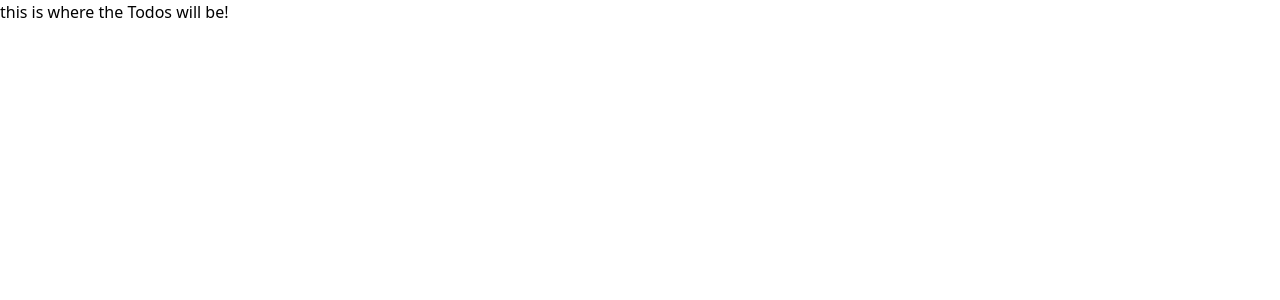
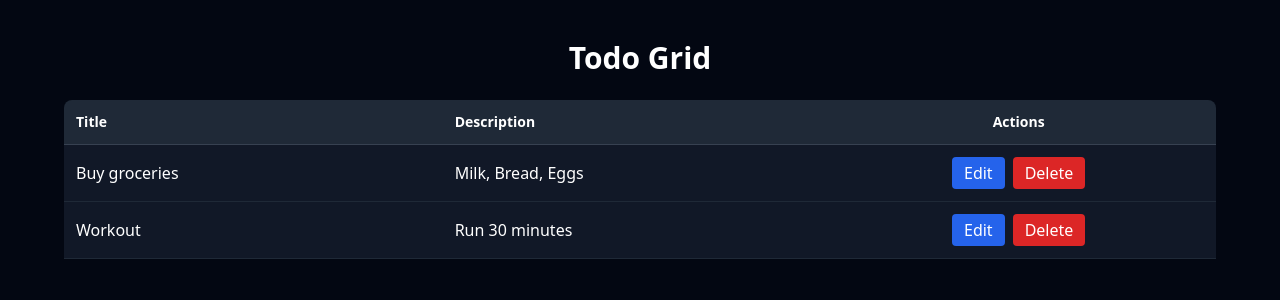
Before and after one commit to anthonysim/react-fastapi-auth-todo, a React (Vite) app in the folder frontend/: page /todos in a window 1280 px wide. Shown: the top 300 px of the page. Built offline with nearby package versions, Linux system fonts and the light colour scheme; sample sign-in values are in the browser's storage.

Commit message:
todolist react component

```diff
--- /dev/null
+++ b/frontend/src/pages/TodoList.tsx
@@ -0,0 +1,115 @@
+import { useState } from "react";
+
+interface Todo {
+  id: number;
+  title: string;
+  description: string;
+}
+
+export default function TodoList() {
+  const [todos, setTodos] = useState<Todo[]>([
+    { id: 1, title: "Buy groceries", description: "Milk, Bread, Eggs" },
+    { id: 2, title: "Workout", description: "Run 30 minutes" },
+  ]);
+  const [editingId, setEditingId] = useState<number | null>(null);
+  const [editedTitle, setEditedTitle] = useState("");
+  const [editedDesc, setEditedDesc] = useState("");
+
+  const startEdit = (todo: Todo) => {
+    setEditingId(todo.id);
+    setEditedTitle(todo.title);
+    setEditedDesc(todo.description);
+  };
+
+  const cancelEdit = () => {
+    setEditingId(null);
+    setEditedTitle("");
+    setEditedDesc("");
+  };
+
+  const saveEdit = (id: number) => {
+    setTodos((prev) =>
+      prev.map((todo) =>
+        todo.id === id
+          ? { ...todo, title: editedTitle, description: editedDesc }
+          : todo
+      )
+    );
+    cancelEdit();
+  };
+
+  const deleteTodo = (id: number) => {
+    setTodos((prev) => prev.filter((todo) => todo.id !== id));
+  };
+
+  return (
+    <div className="min-h-screen p-10 text-white bg-gray-950">
+      <div className="max-w-6xl mx-auto">
+        <h1 className="mb-6 text-3xl font-bold text-center">Todo Grid</h1>
+
+        {/* Grid Header */}
+        <div className="grid grid-cols-3 gap-2 p-3 text-sm font-semibold bg-gray-800 border-b border-gray-700 rounded-t-lg">
+          <div>Title</div>
+          <div>Description</div>
+          <div className="text-center">Actions</div>
+        </div>
+
+        {/* Grid Rows */}
+        {todos.map((todo) => (
+          <div
+            key={todo.id}
+            className="grid items-center grid-cols-3 gap-2 p-3 bg-gray-900 border-b border-gray-800 hover:bg-gray-850"
+          >
+            {editingId === todo.id ? (
+              <>
+                <input
+                  className="p-2 text-white bg-gray-800 border border-gray-700 rounded"
+                  value={editedTitle}
+                  onChange={(e) => setEditedTitle(e.target.value)}
+                />
+                <input
+                  className="p-2 text-white bg-gray-800 border border-gray-700 rounded"
+                  value={editedDesc}
+                  onChange={(e) => setEditedDesc(e.target.value)}
+                />
+                <div className="flex justify-center gap-2">
+                  <button
+                    onClick={() => saveEdit(todo.id)}
+                    className="px-3 py-1 bg-green-600 rounded hover:bg-green-700"
+                  >
+                    Save
+                  </button>
+                  <button
+                    onClick={cancelEdit}
+                    className="px-3 py-1 bg-gray-600 rounded hover:bg-gray-700"
+                  >
+                    Cancel
+                  </button>
+                </div>
+              </>
+            ) : (
+              <>
+                <div>{todo.title}</div>
+                <div>{todo.description}</div>
+                <div className="flex justify-center gap-2">
+                  <button
+                    onClick={() => startEdit(todo)}
+                    className="px-3 py-1 bg-blue-600 rounded hover:bg-blue-700"
+                  >
+                    Edit
+                  </button>
+                  <button
+                    onClick={() => deleteTodo(todo.id)}
+                    className="px-3 py-1 bg-red-600 rounded hover:bg-red-700"
+                  >
+                    Delete
+                  </button>
+                </div>
+              </>
+            )}
+          </div>
+        ))}
+      </div>
+    </div>
+  );
+}
--- a/frontend/src/pages/Todos.tsx
+++ /dev/null
@@ -1,7 +0,0 @@
-export default function Todos() {
-  return (
-    <div>
-      <h1>this is where the Todos will be!</h1>
-    </div>
-  );
-}
--- a/frontend/src/routes.tsx
+++ b/frontend/src/routes.tsx
@@ -6,7 +6,7 @@ import {
   redirect,
 } from "@tanstack/react-router";
 
-import Todos from "./pages/Todos";
+import TodoList from "./pages/TodoList";
 import App from "./App";
 
 const rootRoute = createRootRoute({
@@ -26,7 +26,7 @@ const homeRoute = createRoute({
 const todosRoute = createRoute({
   path: "/todos",
   getParentRoute: () => rootRoute,
-  component: Todos,
+  component: TodoList,
   loader: async () => {
     const token = localStorage.getItem("token");
     if (!token) {
```
